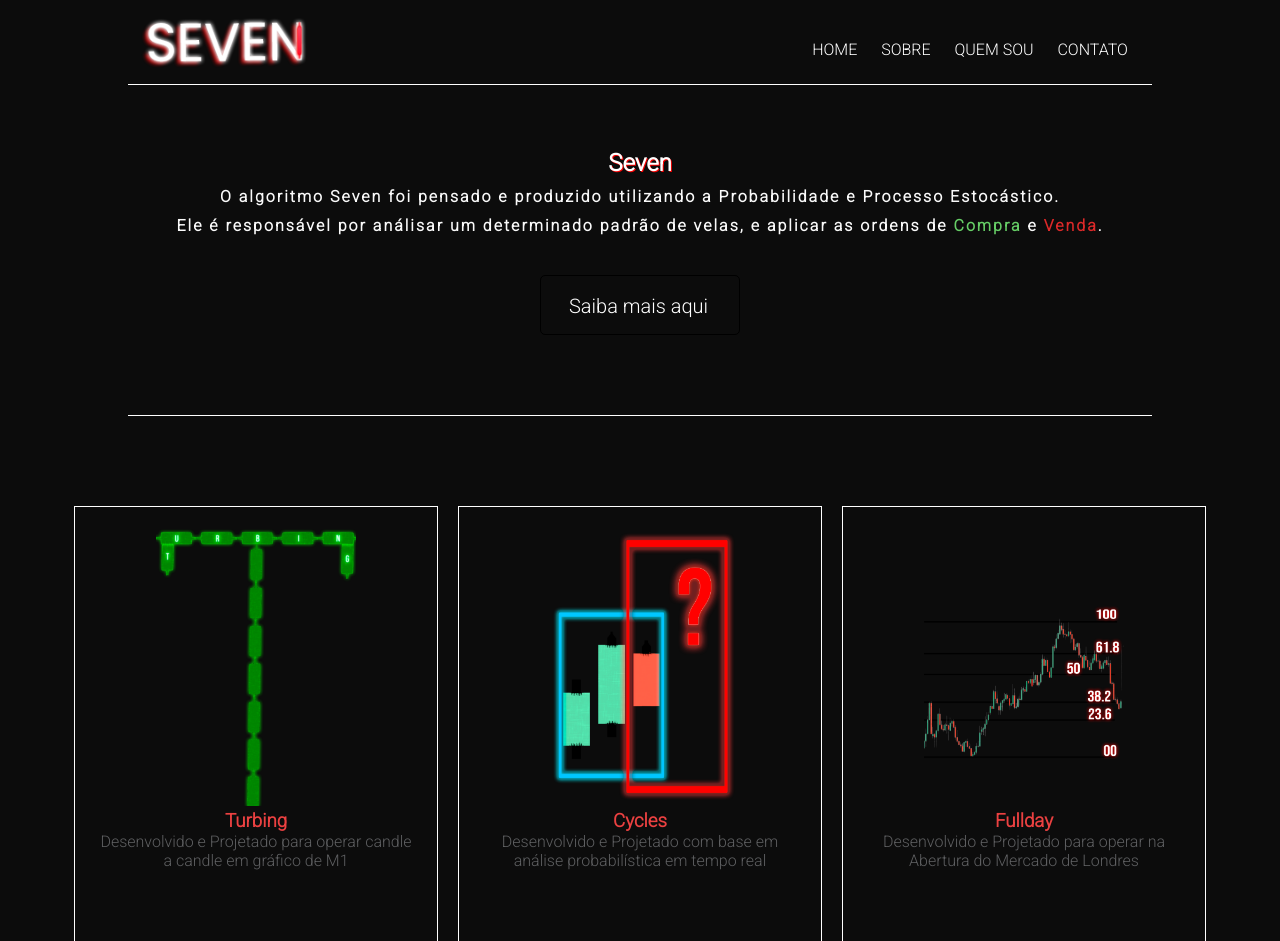
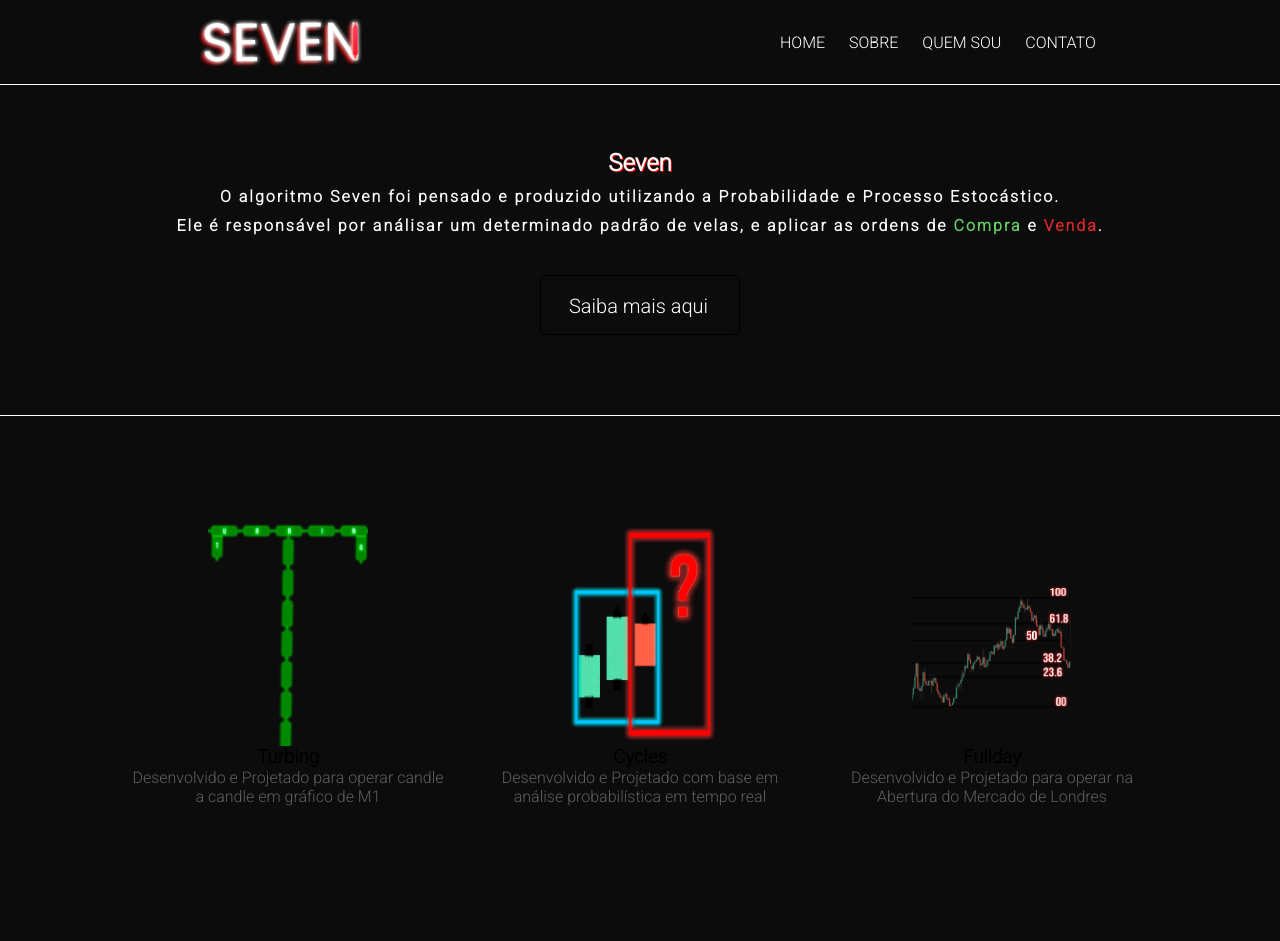
Before and after one commit to LuisGVNeves/Website-Seven, a website: page index.html in a window 1280 px wide. Shown: the top 941 px of the page. Drawn offline with Linux system fonts and the light colour scheme.

Commit message:
fix (flexbox main tag)

```diff
--- a/Assets/css/style.css
+++ b/Assets/css/style.css
@@ -22,14 +22,6 @@ p {
   color: #5e5f61;
 }
 
-/* navbar => Header */
-/* .navbar-container {
-  padding-top: 20px;
-  margin-left: auto;
-  margin-right: auto;
-  width: 95vw;
-  height: 30vh;
-} */
 
 header{
   width: 100%;
@@ -43,19 +35,19 @@ nav a #logo {
 }
 
 
-
-/*ul items*/
-.navbar-items {
+/*Lista*/
+header nav {
+  display: flex;
+  align-items: center;
+}
+ nav ul.navbar-items {
   list-style: none;
-  height: 80px;
-  line-height: 100px;
-  width: 40vw;
-  text-align: center;
-  float: right;
+  width: 25rem;
 }
 
+
 .navbar-items li {
-  display: inline-block; /*Ficar em linha*/
+  display: inline-block;
   text-transform: uppercase;
   margin-left: 20px;
 }
@@ -66,22 +58,18 @@ a {
   transition: 0.3s;
 }
 a:hover {
-  /*Após passar mouse*/
   color: #838383;
   font-weight: bold;
 }
 
-/*Banner principal*/
+/* Banner principal */
 .main-banner {
   display: flex;
   flex-direction: column;
   padding: 4em 0em 5em 0em;
-  width: 80vw;
-  height: 20%;
+  width: 100%;
   border-top: #ffffff 1px solid;
   border-bottom: #ffffff 1px solid;
-  margin-left: auto;
-  margin-right: auto;
 }
 .main-banner h1 {
   margin-left: auto;
@@ -94,6 +82,7 @@ a:hover {
   padding-top: 10px;
   letter-spacing: 2px;
 }
+/* Botão saiba mais */
 #saiba-mais a {
   padding-left: 28px;
   line-height: 60px;
@@ -123,37 +112,37 @@ a:hover {
   color: #dd2929;
 }
 
-/*Anuncio bots*/
-.specialties-container {
-  padding: 5em 0;
+/* Anuncio bots */
+#specialties-container {
+  width: 100%;
+  height: 30rem;
+  margin-top: 3rem;
 }
 
-.specialties-container ul {
+#specialties-container ul {
   display: flex;
-  width: 90%;
-  position: relative;
-  margin-left: auto;
-  margin-right: auto;
-  padding-left: 0;
+  justify-content: center;
+  margin: 3rem auto;
+  width: 85%;
+  height: 25rem;
 }
 
-.specialties-container ul li {
-  flex: 1 1 200px;
-  /*   Grow shrink basis*/
-  list-style: none;
+#specialties-container ul li {
+  list-style-type: none;
+  display: flex;
+  flex-direction: column;
+  align-items: center;
+  justify-content: center;
   text-align: center;
-  padding: 20px;
-  color: #eb4141;
-  margin: 10px;
-  height: 40em;
-  border: 1px solid #fff;
+  margin: 1rem;
+  width: 20rem;
 }
 
 .bot-Photos {
-  width: 200px;
+  width: 10rem;
 }
 
-/*Preços*/
+/*PLanos e Preços*/
 
 .pricing-container {
   padding-bottom: 5em;
--- a/index.html
+++ b/index.html
@@ -56,7 +56,7 @@
 
 
       <!-- AQUI VAI TER UMA SESSÃO EXPLICANDO SOBRE FUTUROS BOTS-->
-      <section class="specialties-container">
+      <section id="specialties-container">
 
         <ul>
           <!--Turbing-->
```
